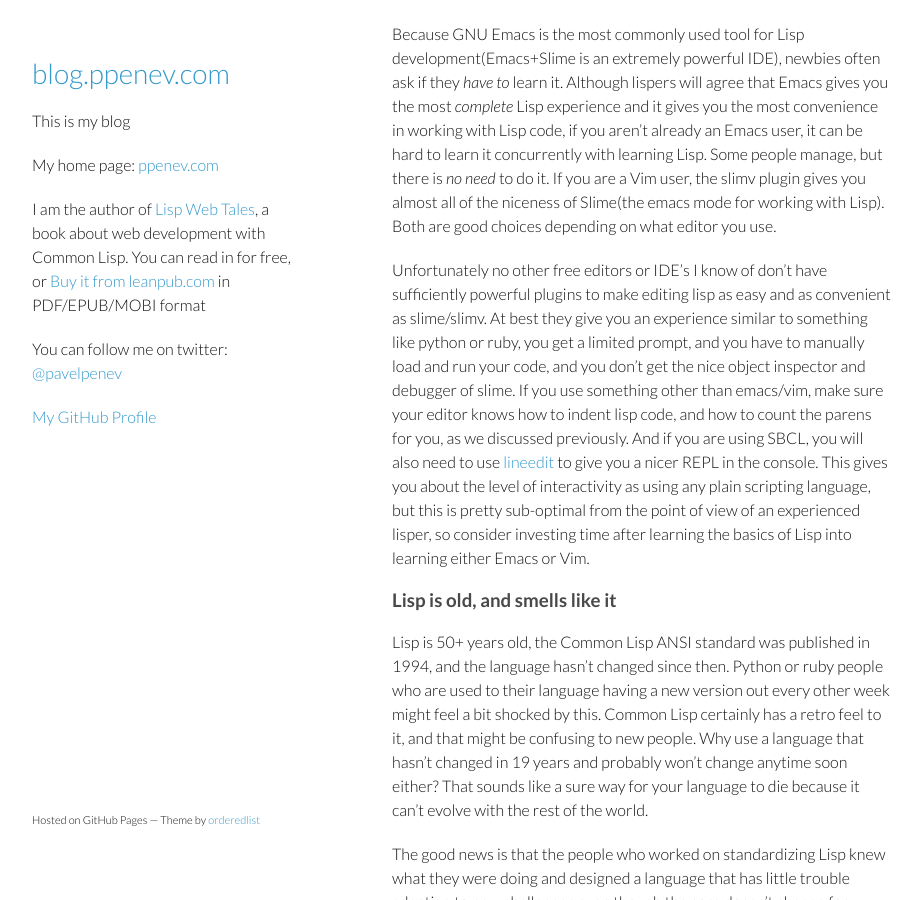
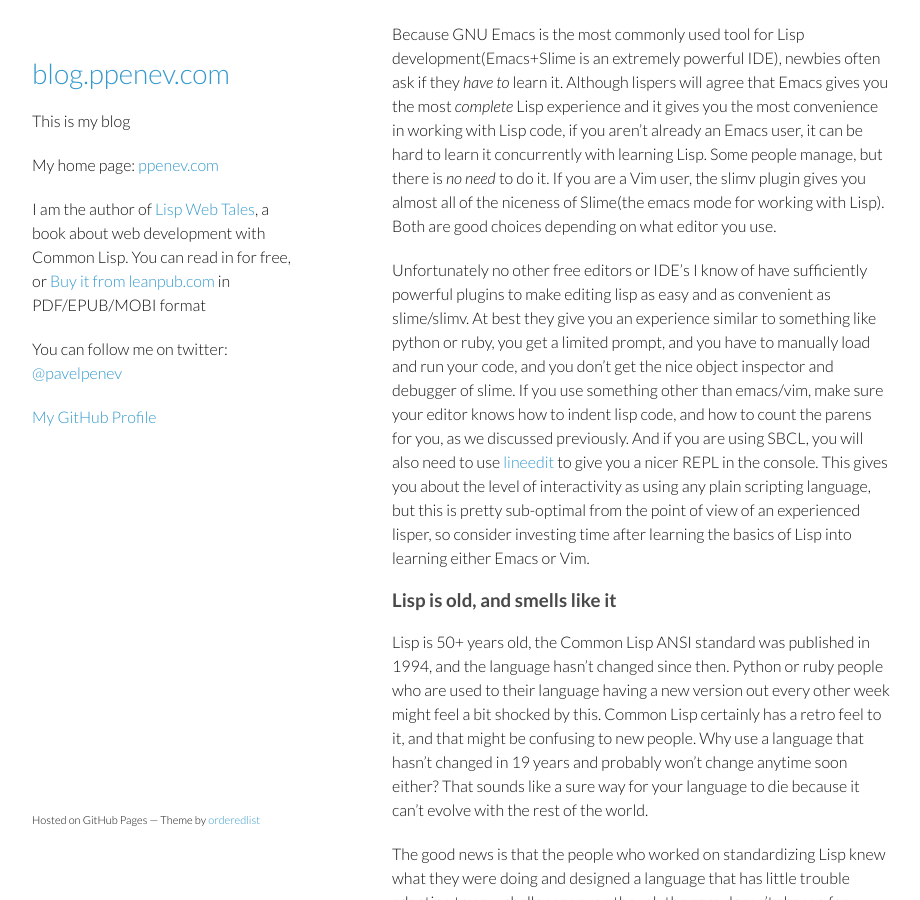
Before and after one commit to pvlpenev/pvlpenev.github.io, a Jekyll site: the page built from _posts/2013-04-24-learning-lisp-the-bump-free-way.md, in a window 1280 px wide and 900 px high, scrolled down 3396 px. Shown: the whole window, without its empty margins (178-1098 px from the left). Built offline with Jekyll 4.4.1, drawn with Linux system fonts in a browser that asks for light colours; comment, search, counter and statistics services are not loaded; some of the changed text lies outside the part shown.

Commit message:
fixed typos

```diff
--- a/_posts/2013-04-24-learning-lisp-the-bump-free-way.md
+++ b/_posts/2013-04-24-learning-lisp-the-bump-free-way.md
@@ -60,7 +60,7 @@ Unfortunately the reality of our industry is that it’s driven more by folklore
 
 Because GNU Emacs is the most commonly used tool for Lisp development(Emacs+Slime is an extremely powerful IDE), newbies often ask if they *have to* learn it. Although lispers will agree that Emacs gives you the most *complete* Lisp experience and it gives you the most convenience in working with Lisp code, if you aren't already an Emacs user, it can be hard to learn it concurrently with learning Lisp. Some people manage, but there is *no need* to do it. If you are a Vim user, the slimv plugin gives you almost all of the niceness of Slime(the emacs mode for working with Lisp). Both are good choices depending on what editor you use.
 
-Unfortunately no other free editors or IDE's I know of don't have sufficiently powerful plugins to make editing lisp as easy and as convenient as slime/slimv. At best they give you an experience similar to something like python or ruby, you get a limited prompt, and you have to manually load and run your code, and you don't get the nice object inspector and debugger of slime. If you use something other than emacs/vim, make sure your editor knows how to indent lisp code, and how to count the parens for you, as we discussed previously. And if you are using SBCL, you will also need to use [lineedit](http://common-lisp.net/project/linedit/) to give you a nicer REPL in the console. This gives you about the level of interactivity as using any plain scripting language, but this is pretty sub-optimal from the point of view of an experienced lisper, so consider investing time after learning the basics of Lisp into learning either Emacs or Vim.
+Unfortunately no other free editors or IDE's I know of have sufficiently powerful plugins to make editing lisp as easy and as convenient as slime/slimv. At best they give you an experience similar to something like python or ruby, you get a limited prompt, and you have to manually load and run your code, and you don't get the nice object inspector and debugger of slime. If you use something other than emacs/vim, make sure your editor knows how to indent lisp code, and how to count the parens for you, as we discussed previously. And if you are using SBCL, you will also need to use [lineedit](http://common-lisp.net/project/linedit/) to give you a nicer REPL in the console. This gives you about the level of interactivity as using any plain scripting language, but this is pretty sub-optimal from the point of view of an experienced lisper, so consider investing time after learning the basics of Lisp into learning either Emacs or Vim.
 
 ### Lisp is old, and smells like it
 
```
Also changed, not shown: other parts of _posts/2013-04-24-learning-lisp-the-bump-free-way.md (+1 -1 lines), 1 other file.
